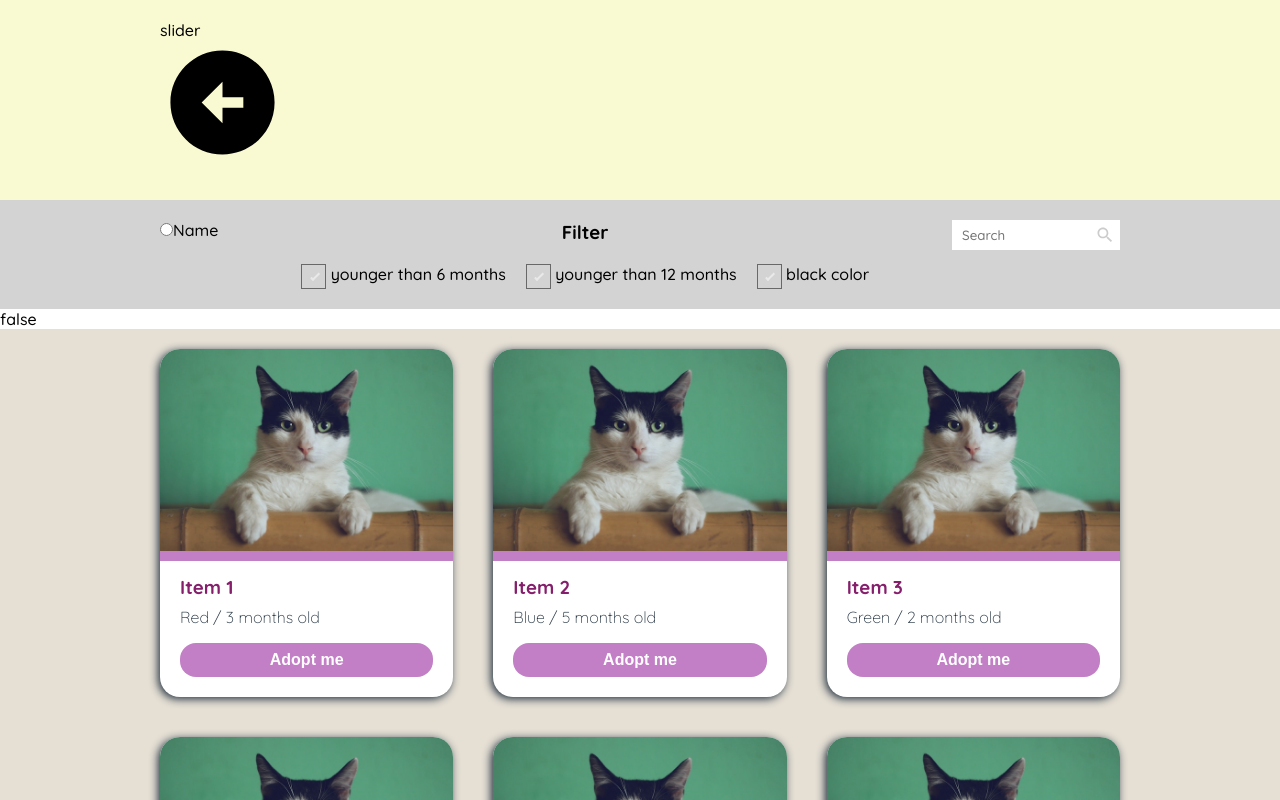
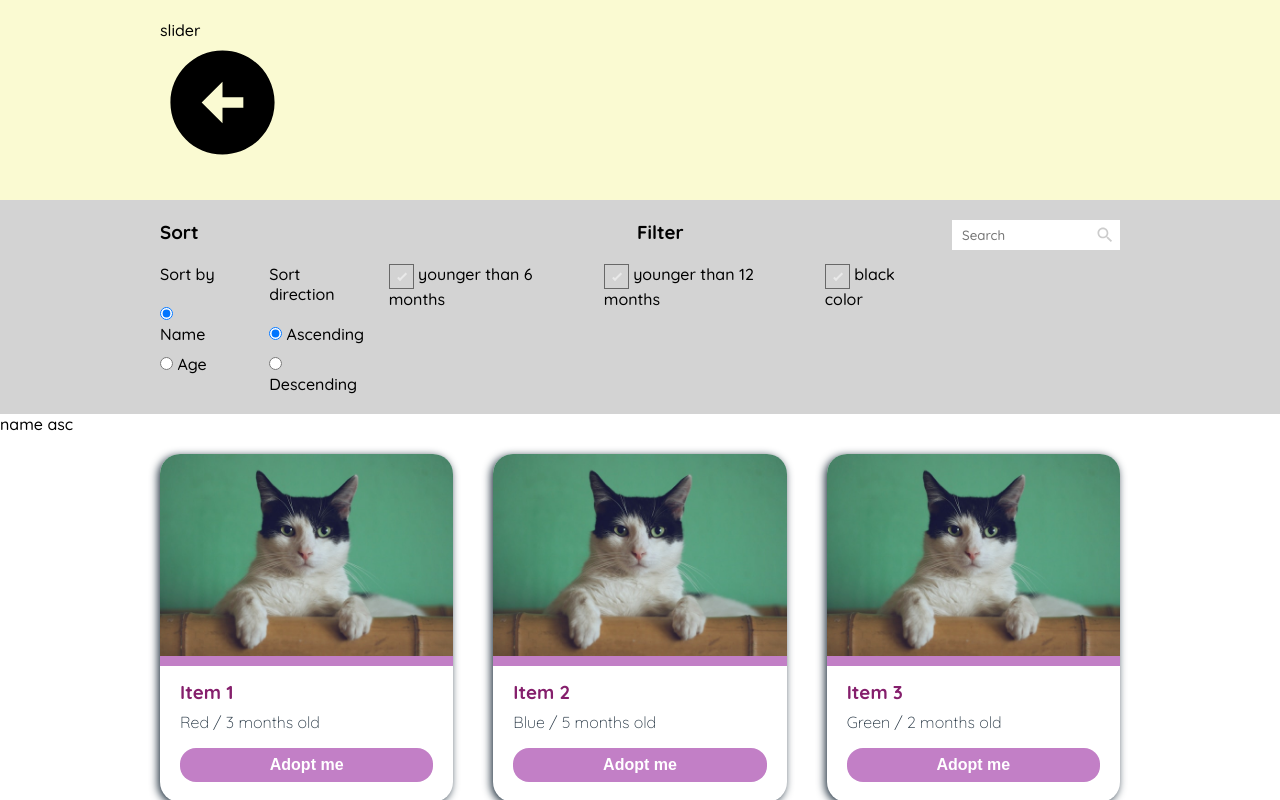
Before and after one commit to ivandev314/cat_project, a Vue app: page / in a window 1280 px wide. Shown: the top 800 px of the page. Built offline with nearby package versions, Linux system fonts and the light colour scheme.

Commit message:
Connect sort and show more button

```diff
--- a/src/Adoption.vue
+++ b/src/Adoption.vue
@@ -15,14 +15,16 @@ export default {
       cats: cats.items,
       searchTerm: "",
       itemsShown: 20,
-      sortType: "name",
-      sortDirection: "asc",
       modalActive: false,
       condirmationActive: false,
       filter: {
         isYoungerThanSixMonths: false,
         isYoungerThanTwelveMonths: false,
         isBlack: false,
+      },
+      sort: {
+        sortType: "name",
+        sortDirection: "asc",
       },
       slider: {
         sliderActive: false,
@@ -37,6 +39,43 @@ export default {
     onFilterChanged(value) {
       this.filter = value;
     },
+    onSortChanged(value) {
+      this.sort = value;
+    },
+    onItemsShownChanged(value) {
+      this.itemsShown = this.itemsShown + value;
+    },
+  },
+  computed: {
+    filteredItems() {
+      return this.cats
+        .filter((cat) => {
+          if (this.filter.isYoungerThanSixMonths) {
+            if (cat.age > 6) {
+              return false;
+            }
+          }
+          if (this.filter.isYoungerThanTwelveMonths) {
+            if (cat.age > 12) {
+              return false;
+            }
+          }
+          if (this.filter.isBlack) {
+            if (cat.color.toLowerCase() !== "black") {
+              return false;
+            }
+          }
+          if (this.searchTerm) {
+            if (
+              !cat.name.toLowerCase().includes(this.searchTerm.toLowerCase())
+            ) {
+              return false;
+            }
+          }
+          return true;
+        })
+        .slice(0, this.itemsShown);
+    },
   },
 };
 </script>
@@ -47,10 +86,16 @@ export default {
     <SearchSortFilter
       @searchTermChanged="onSearchTermChanged"
       @filterChanged="onFilterChanged"
+      @sortChanged="onSortChanged"
     />
-    {{ filter.isBlack }}
     {{ searchTerm }}
-    <List :items="cats" />
+    {{ sort.sortType }}
+    {{ sort.sortDirection }}
+    <List
+      :items="filteredItems"
+      :totalItems="cats.length"
+      @itemsShownChanged="onItemsShownChanged"
+    />
   </div>
 </template>
 
--- a/src/components/Buttons/ShowMore.vue
+++ b/src/components/Buttons/ShowMore.vue
@@ -1,7 +1,21 @@
 <script setup></script>
 
 <template>
-  <button>Show more</button>
+  <button class="show_more">Show more</button>
 </template>
 
-<style lang="scss" scoped></style>
+<style lang="scss" scoped>
+@import "@/assets/style/_variables";
+.show_more {
+  background-color: $alert;
+  /* color: $white; */
+  border: none;
+  border-radius: 5px;
+  padding: 10px 20px;
+  cursor: pointer;
+  transition: all 0.3s ease-in-out;
+  &:hover {
+    /* background-color: $primary-color-hover; */
+  }
+}
+</style>
--- a/src/components/List.vue
+++ b/src/components/List.vue
@@ -1,16 +1,32 @@
-<script setup>
+<script>
+import ShowMore from "./Buttons/ShowMore.vue";
 import Card from "./Card.vue";
 
-const props = defineProps({
-  items: {
-    type: Array,
-    required: true,
+export default {
+  components: {
+    Card,
+    ShowMore,
   },
-});
+  props: {
+    items: {
+      type: Array,
+      required: true,
+    },
+    totalItems: {
+      type: Number,
+      required: true,
+    },
+  },
+  methods: {
+    onShowMore() {
+      this.$emit("itemsShownChanged", 20);
+    },
+  },
+};
 </script>
 
 <template>
-  <ul class="list">
+  <ul v-if="items.length" class="list">
     <Card
       v-for="item in items"
       :key="item.id"
@@ -19,17 +35,26 @@ const props = defineProps({
       :age="item.age"
     />
   </ul>
+  <p v-else class="no_items">No items found.</p>
+  <ShowMore
+    v-if="totalItems > items.length && items.length"
+    @click="onShowMore"
+  />
 </template>
 
 <style lang="scss" scoped>
 @import "@/assets/style/_variables";
 .list {
   padding: $main-component-padding;
-  background-color: $background;
   display: flex;
   flex-wrap: wrap;
   justify-content: center;
   justify-content: space-between;
   gap: 40px;
 }
+.no_items {
+  text-align: center;
+  font-size: 24px;
+  margin-top: 100px;
+}
 </style>
--- a/src/components/SearchSortFilter.vue
+++ b/src/components/SearchSortFilter.vue
@@ -16,13 +16,17 @@ export default {
     onFilterChanged(value) {
       this.$emit("filterChanged", value);
     },
+    onSortChanged(value) {
+      console.log(2);
+      this.$emit("sortChanged", value);
+    },
   },
 };
 </script>
 
 <template>
   <div class="search_sort_filter">
-    <Sort />
+    <Sort @onSortChanged="onSortChanged" />
     <Filter @filterChanged="onFilterChanged" />
     <Search @searchTermChanged="onSearchTermChanged" />
   </div>
--- a/src/components/SearchSortFilter/Sort.vue
+++ b/src/components/SearchSortFilter/Sort.vue
@@ -1,11 +1,75 @@
-<script setup>
-import StyledRadioButton from "./StyledRadioButton.vue";
+<script>
+export default {
+  data() {
+    return {
+      sort: {
+        sortType: "name",
+        sortDirection: "asc",
+      },
+    };
+  },
+  methods: {
+    onSortChanged(value) {
+      this.$emit("sortChanged", value);
+    },
+  },
+};
 </script>
 
 <template>
   <div class="sort">
-    <div>
-      <StyledRadioButton />
+    <h3>Sort</h3>
+    <div class="sort__xy">
+      <div class="sort__group">
+        <p>Sort by</p>
+        <div class="sort__group__buttons">
+          <label>
+            <input
+              type="radio"
+              name="sort_by"
+              value="name"
+              @change="onSortChanged(sort)"
+              v-model="sort.sortType"
+            />
+            Name</label
+          >
+          <label>
+            <input
+              type="radio"
+              name="sort_by"
+              value="age"
+              @change="onSortChanged(sort)"
+              v-model="sort.sortType"
+            />
+            Age</label
+          >
+        </div>
+      </div>
+      <div class="sort__group">
+        <p>Sort direction</p>
+        <div class="sort__group__buttons">
+          <label>
+            <input
+              type="radio"
+              name="sort_direction"
+              value="asc"
+              @change="onSortChanged(sort)"
+              v-model="sort.sortDirection"
+            />
+            Ascending</label
+          >
+          <label>
+            <input
+              type="radio"
+              name="sort_direction"
+              value="desc"
+              @change="onSortChanged(sort)"
+              v-model="sort.sortDirection"
+            />
+            Descending</label
+          >
+        </div>
+      </div>
     </div>
   </div>
 </template>
@@ -13,6 +77,24 @@ import StyledRadioButton from "./StyledRadioButton.vue";
 <style lang="scss" scoped>
 .sort {
   display: flex;
+  flex-direction: column;
   gap: 20px;
+
+  &__xy {
+    display: flex;
+    gap: 50px;
+  }
+
+  &__group {
+    display: flex;
+    flex-direction: column;
+    gap: 20px;
+
+    &__buttons {
+      display: flex;
+      flex-direction: column;
+      gap: 10px;
+    }
+  }
 }
 </style>
```
